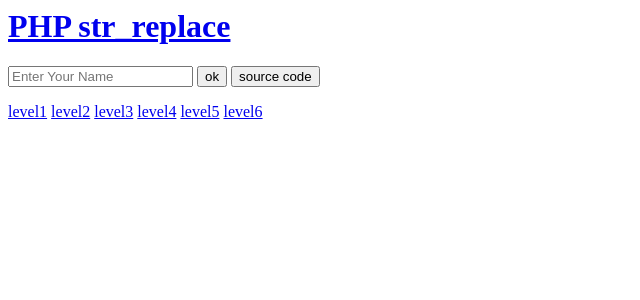
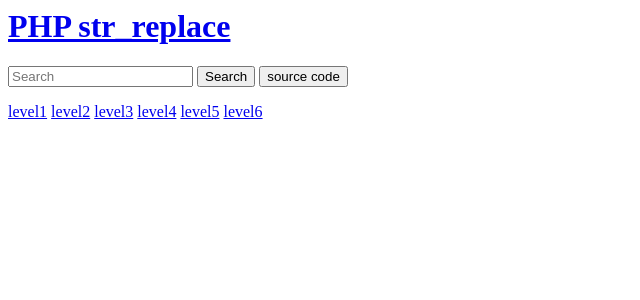
Before and after one commit to PiCarODD/wab-lab, a PHP site: page /xss/level2.php in a window 1280 px wide. Shown: the top 300 px of the page, without its empty margins (0-640 px from the left). Run offline with PHP 8.4, Linux system fonts and the light colour scheme.

Commit message:
Update level2.php

```diff
--- a/xss/level2.php
+++ b/xss/level2.php
@@ -8,7 +8,7 @@ $var=str_replace('SCRIPT', "", $var);
 $var=str_replace('svg', "", $var);
 $var=str_replace('onload', "", $var);
 $var=str_replace('alert', "", $var);
-echo "Your Name is <b>".$var."</b>";
+echo "You Searched <b>".$var."</b>";
 }
 if(isset($_GET['sc']))
 {
@@ -16,8 +16,8 @@ if(isset($_GET['sc']))
 }
 ?>
 <form action="" method="get" name="input">
-	<input type="text" name="input" placeholder="Enter Your Name">
-	<input type="submit" value="ok" name="ok">
+	<input type="text" name="input" placeholder="Search">
+	<input type="submit" value="Search" name="ok">
 	<input type="submit" name="sc" value="source code">
 </form>
 <a href="level1.php">level1</a>
```
